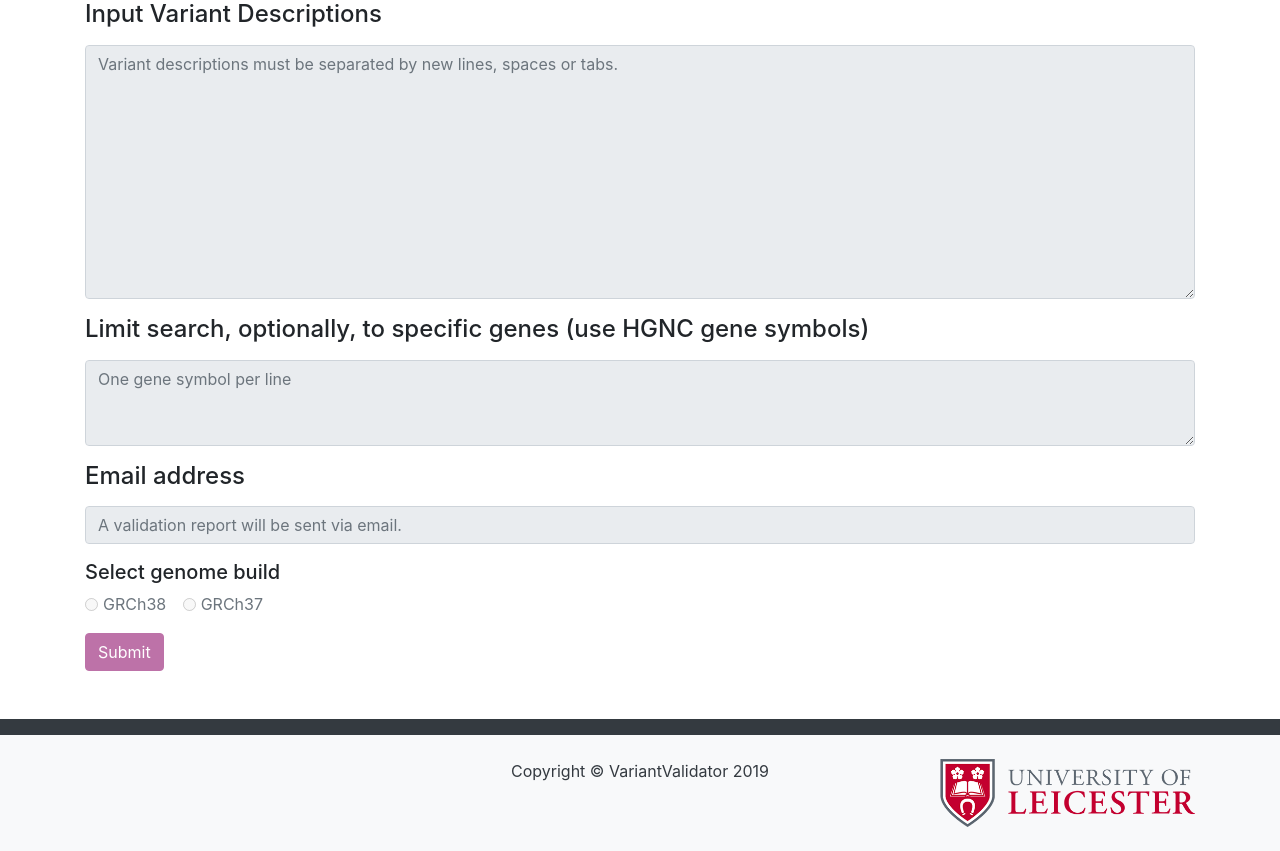
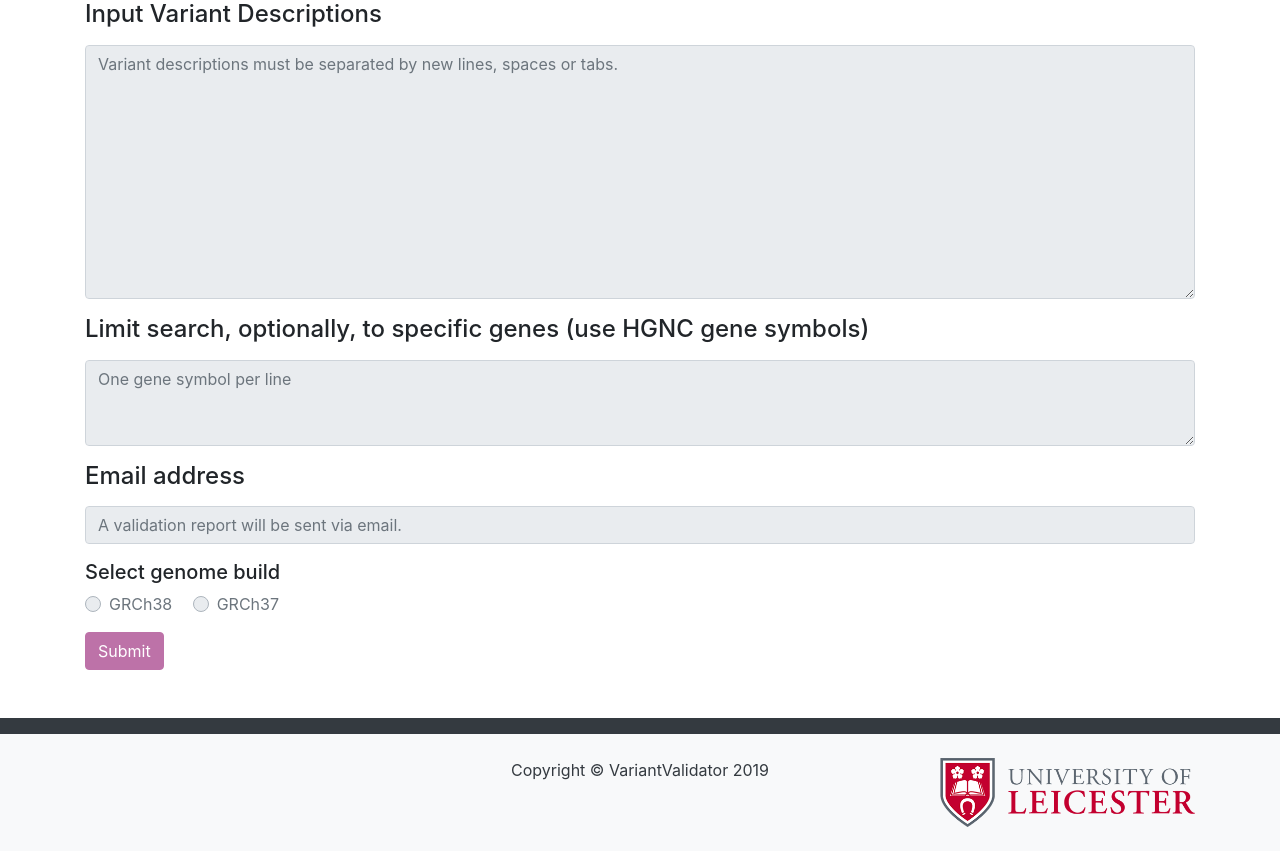
Before and after one commit to openvar/VVweb, a Django app: page /service/validate/batch/ in a window 1280 px wide. Shown: the part 586-1437 px from the top of the page. Run offline with Django 3.2, Linux system fonts and the light colour scheme; parts of the project's set-up code (start-up, migrations or seed data) failed here and were passed over; some libraries are stand-ins or nearby versions.

Commit message:
Changed radio to custom radio so can change color

```diff
--- a/web/forms.py
+++ b/web/forms.py
@@ -37,7 +37,7 @@ class BatchValidateForm(forms.Form):
     email_address = forms.EmailField(widget=forms.EmailInput(
         attrs={'placeholder': 'A validation report will be sent via email.'}))
     genome = forms.ChoiceField(choices=(('GRCh38', 'GRCh38'), ('GRCh37', 'GRCh37')),
-                               widget=forms.RadioSelect(attrs={'class': 'form-check-input'}),
+                               widget=forms.RadioSelect(attrs={'class': 'custom-control-input'}),
                                label='Select genome build')
 
     def clean_input_variants(self):
@@ -62,7 +62,7 @@ class VCF2HGVSForm(forms.Form):
     email_address = forms.EmailField(widget=forms.EmailInput(
         attrs={'placeholder': 'A validation report will be sent via email.'}))
     genome = forms.ChoiceField(choices=(('GRCh38', 'GRCh38'), ('GRCh37', 'GRCh37')),
-                               widget=forms.RadioSelect(attrs={'class': 'form-check-input'}),
+                               widget=forms.RadioSelect(attrs={'class': 'custom-control-input'}),
                                label='Select genome build')
 
     def clean_gene_symbols(self):
--- a/web/templates/batch_validate.html
+++ b/web/templates/batch_validate.html
@@ -33,9 +33,9 @@
                       {% else %}
                           <legend><h5>{{ field.label }}</h5></legend>
                           {% for radio in field %}
-                              <div class="form-check form-check-inline">
+                              <div class="custom-radio custom-control custom-control-inline">
                                   {{ radio.tag }}
-                                  <label for="{{ radio.id_for_label }}" class="form-check-label">{{ radio.choice_label }}</label>
+                                  <label for="{{ radio.id_for_label }}" class="custom-control-label">{{ radio.choice_label }}</label>
                               </div>
                           {% endfor %}
                           {% if field.errors %}
--- a/web/templates/vcf_to_hgvs.html
+++ b/web/templates/vcf_to_hgvs.html
@@ -39,7 +39,7 @@
                                   {{ field | add_class:"custom-file-input" }}
                               {% endif %}
                               <label class="custom-file-label" for="{{ field.id_for_label }}">Choose file...</label>
-                              <div class="invalid-feedback">
+                              <div class="invalid-feedback pt-2">
                                   {{ field.errors }}
                               </div>
                           </div>
@@ -57,9 +57,9 @@
                       {% else %}
                           <legend><h5>{{ field.label }}</h5></legend>
                           {% for radio in field %}
-                              <div class="form-check form-check-inline">
+                              <div class="custom-control custom-radio custom-control-inline">
                                   {{ radio.tag }}
-                                  <label for="{{ radio.id_for_label }}" class="form-check-label">{{ radio.choice_label }}</label>
+                                  <label for="{{ radio.id_for_label }}" class="custom-control-label">{{ radio.choice_label }}</label>
                               </div>
                           {% endfor %}
                           {% if field.errors %}
```
Also changed, not shown: web/templates/validate.html (+6 -6 lines).
